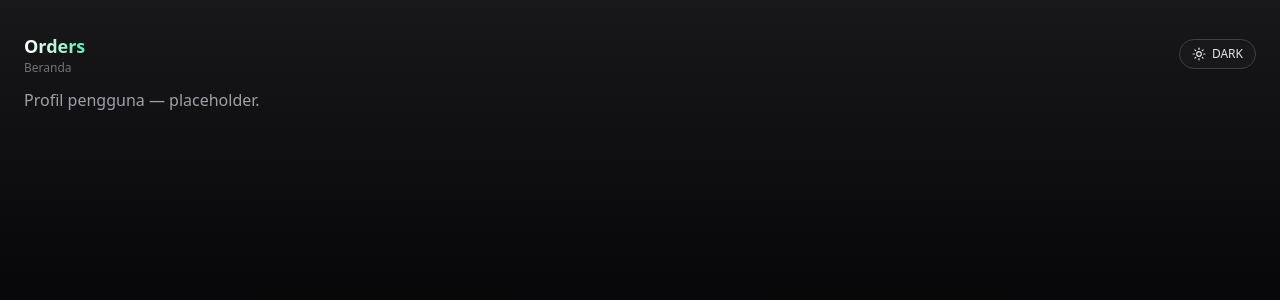
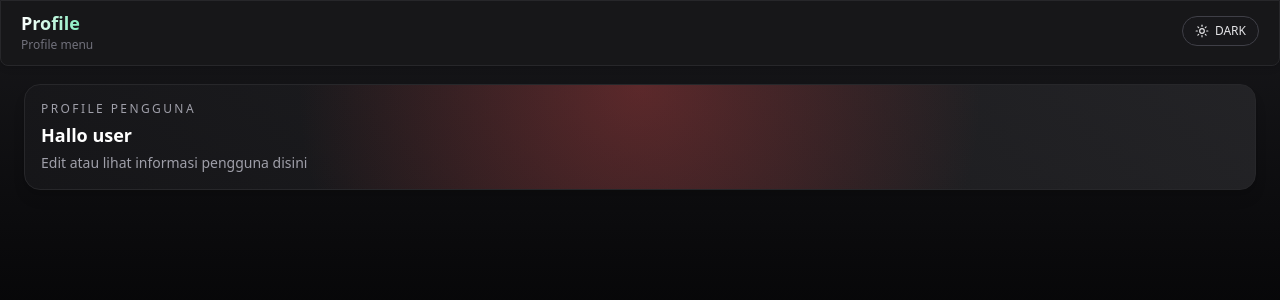
Before and after one commit to lkmsptr05/cryptoku-frontend, a React (Vite) app: page /profile in a window 1280 px wide. Shown: the top 300 px of the page. Built offline with nearby package versions, Linux system fonts and the light colour scheme.

Commit message:
edit headers profile page

```diff
--- a/src/App.jsx
+++ b/src/App.jsx
@@ -31,7 +31,6 @@ function RouterWrapper() {
           <Route path="/profile" element={<Profile />} />
         </Routes>
       </PageTransition>
-
       <BottomNav />
     </>
   );
--- a/src/pages/profile.jsx
+++ b/src/pages/profile.jsx
@@ -1,20 +1,50 @@
-import React from "react";
+import React, { useEffect, useRef, useState } from "react";
 import { useTheme } from "../contexts/ThemeContext";
 import GlobalHeader from "../components/GlobalHeader";
+import BannerBox from "../components/BannerBox";
 
 export default function Profile() {
     const { amoled, theme, toggleTheme } = useTheme();
+    // Floating header state (match Home)
+      const [showHeader, setShowHeader] = useState(true);
+      const lastScrollY = useRef(0);
 
   return (
     <div className={`min-h-screen px-6 py-6 ${amoled ? "bg-black" : "bg-gradient-to-b from-zinc-900 to-black"} text-white pb-28`}>
-      <GlobalHeader
-        title="Orders"
-        subtitle="Beranda"
-        onToggleTheme={toggleTheme}
-        theme={amoled ? "amoled" : "dark"}
-      />
-      <main>
-        <div className="text-zinc-400">Profil pengguna — placeholder.</div>
+      {/* ===========================
+                FLOATING HEADER
+            ============================ */}
+            <div className="fixed top-0 inset-x-0 z-40 flex justify-center pointer-events-none">
+              <div className="w-full mx-auto pointer-events-auto">
+                <div
+                  className={`
+                    rounded-b-lg px-5 border
+                    backdrop-blur-md
+                    shadow-md
+                    ${amoled ? "bg-black/85 border-zinc-900" : "bg-zinc-900/85 border-zinc-800"}
+                  `}
+                  style={{
+                    transform: showHeader ? "translateY(0)" : "translateY(-100%)",
+                    opacity: showHeader ? 1 : 0,
+                    transition: "transform 0.35s ease, opacity 0.5s ease",
+                  }}
+                >
+                  <GlobalHeader
+                    title="Profile"
+                    subtitle={"Profile menu"}
+                    onToggleTheme={toggleTheme}
+                    theme={amoled ? "amoled" : "dark"}
+                  />
+                </div>
+              </div>
+            </div>
+      <main className="pt-10">
+        <BannerBox
+                  label="Profile pengguna"
+                  title="Hallo user"
+                  description="Edit atau lihat informasi pengguna disini"
+                  accent="red"
+                />
       </main>
     </div>
   );
```
Also changed, not shown: 1 other file (tests, documents, lock files or other folders).
